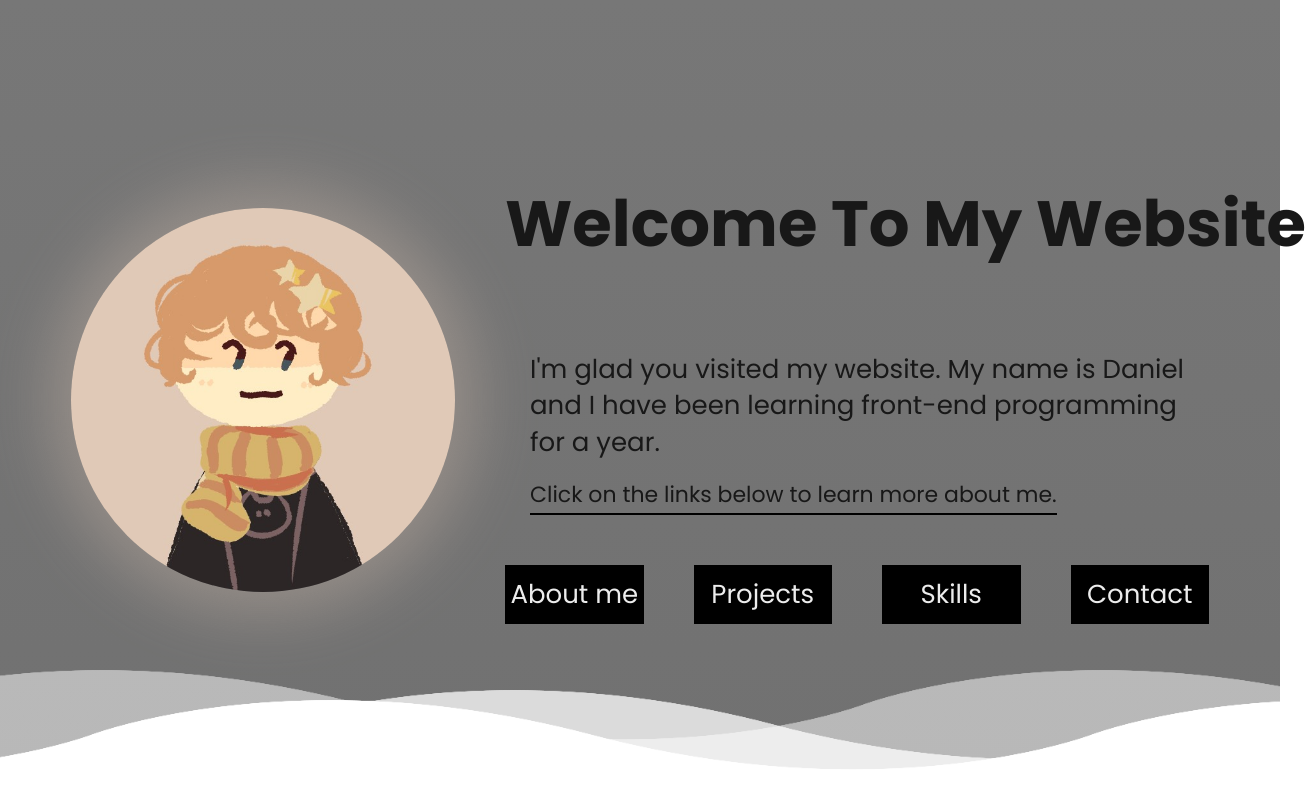
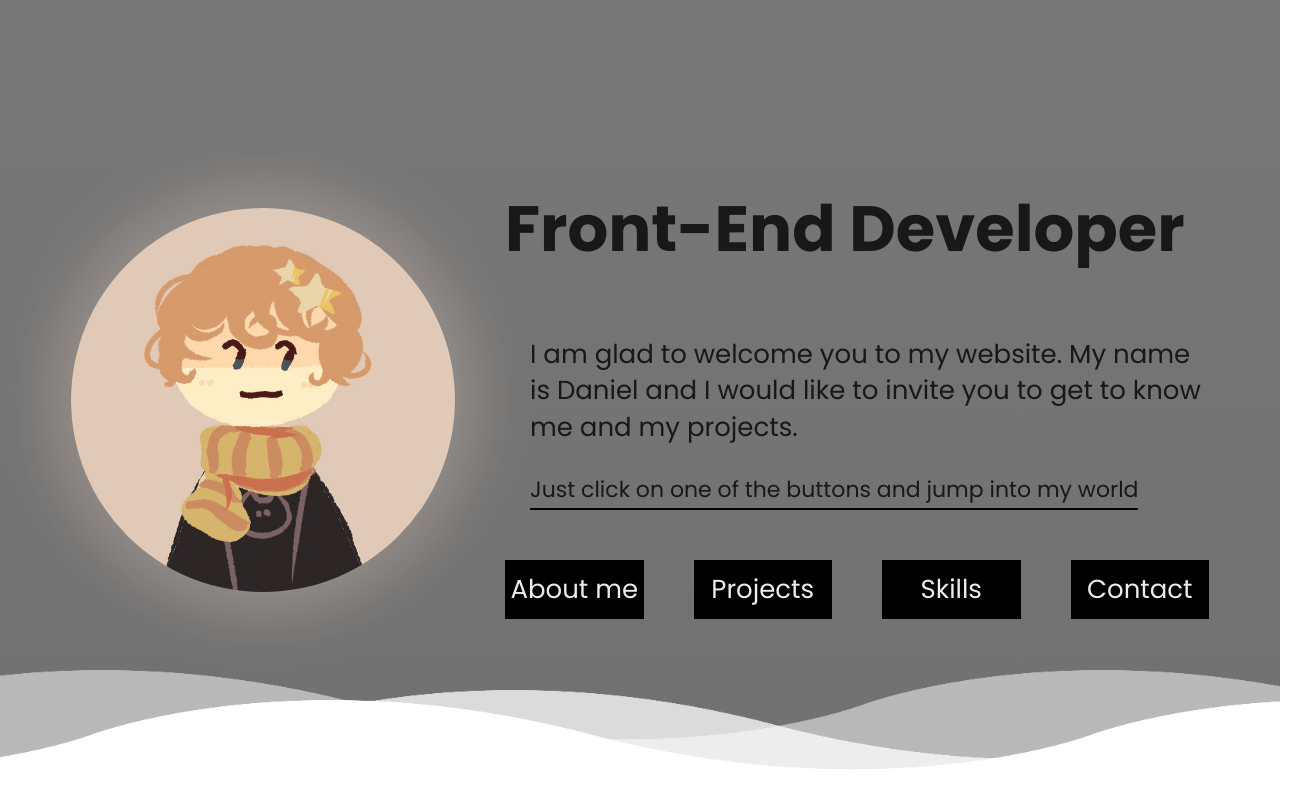
Before and after one commit to Biszku/Portfolio, a Next.js app: page / in a window 1280 px wide. Shown: the top 808 px of the page, 1306 px wide, since content can reach past the window. Built offline with nearby package versions, Linux system fonts and the light colour scheme.

Commit message:
better description

```diff
--- a/src/components/LandingPage/ScrollingSection/Sections/AboutMe/container/AboutMeContainer.tsx
+++ b/src/components/LandingPage/ScrollingSection/Sections/AboutMe/container/AboutMeContainer.tsx
@@ -64,7 +64,7 @@ const AboutMeSection = ({
               }}
             >
               <div className={styles.headerContainer}>
-                <h2>Front-End Developer</h2>
+                <h2>About Me</h2>
               </div>
               <AboutMeContent />
             </motion.div>
--- a/src/components/LandingPage/ScrollingSection/Sections/Welcome/Welcome.module.scss
+++ b/src/components/LandingPage/ScrollingSection/Sections/Welcome/Welcome.module.scss
@@ -22,13 +22,11 @@
   width: 55%;
   display: flex;
   flex-direction: column;
-  gap: 8rem;
+  gap: 6rem;
 
   &_HeaderBox {
     &_Header {
       font-size: 6.4rem;
-      text-align: center;
-      width: max-content;
       text-transform: capitalize;
     }
   }
@@ -41,7 +39,7 @@
       padding: 0rem 0rem 0rem 2.5rem;
       display: flex;
       flex-direction: column;
-      gap: 2rem;
+      gap: 3rem;
       font-size: 2.6rem;
       line-height: 1.4;
 
@@ -82,6 +80,7 @@
     }
 
     & a {
+      text-align: center;
       color: rgb(236, 236, 236);
       display: inline-block;
       background-color: transparent;
--- a/src/components/LandingPage/ScrollingSection/Sections/Welcome/Welcome.tsx
+++ b/src/components/LandingPage/ScrollingSection/Sections/Welcome/Welcome.tsx
@@ -96,7 +96,7 @@ const Welcome = ({
             >
               <motion.header layout className={styles.text_Content_HeaderBox}>
                 <h1 className={styles.text_Content_HeaderBox_Header}>
-                  Welcome to my website
+                  Front-end developer
                 </h1>
               </motion.header>
               {isVisibleNavigation && (
@@ -110,10 +110,11 @@ const Welcome = ({
                     className={styles.text_Content_introduction_text_content}
                   >
                     <p>
-                      {`I'm glad you visited my website. My name is Daniel and I
-                    have been learning front-end programming for a year.`}
+                      {`I am glad to welcome you to my website. My name is Daniel and I would like to invite you to get to know me and my projects.`}
                     </p>
-                    <p> Click on the links below to learn more about me.</p>
+                    <p>
+                      {`Just click on one of the buttons and jump into my world`}
+                    </p>
                   </div>
                   <ul className={styles.navigationBox}>
                     {["About me", "Projects", "Skills", "Contact"].map(
```
